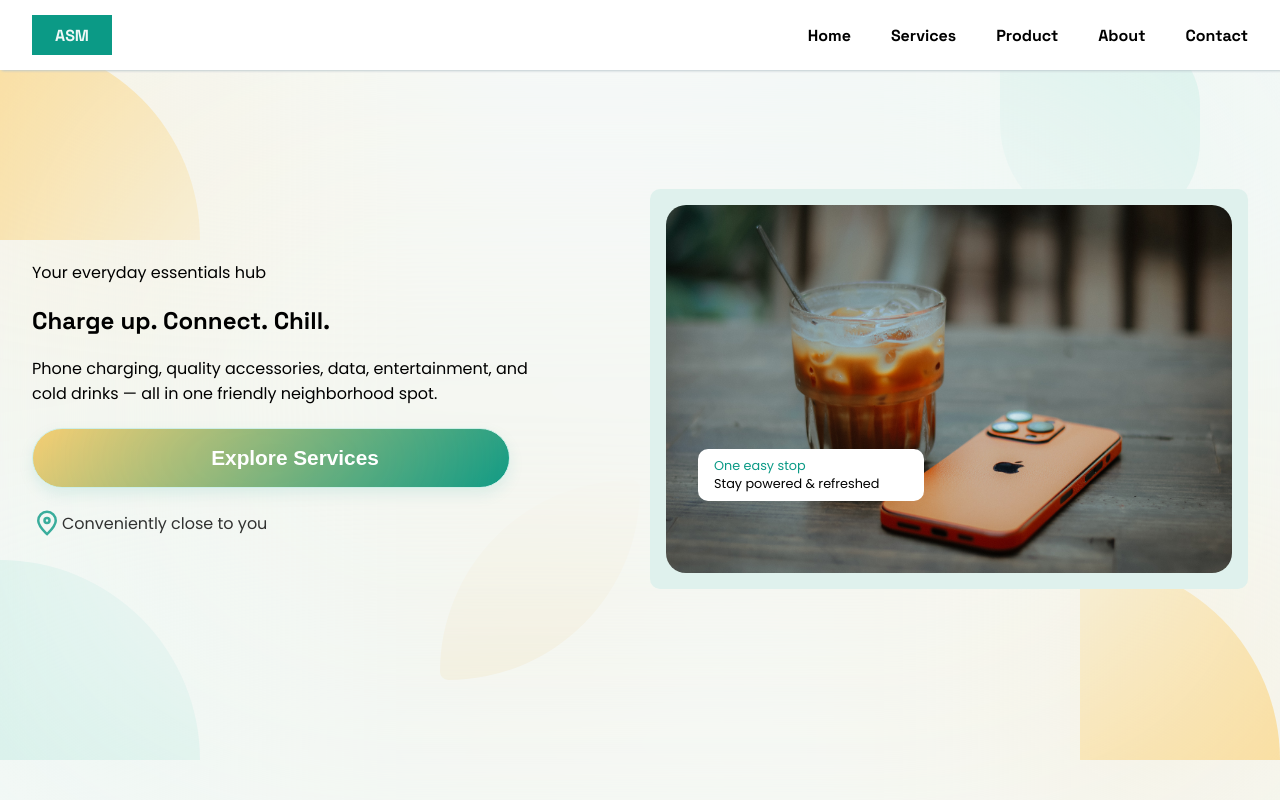
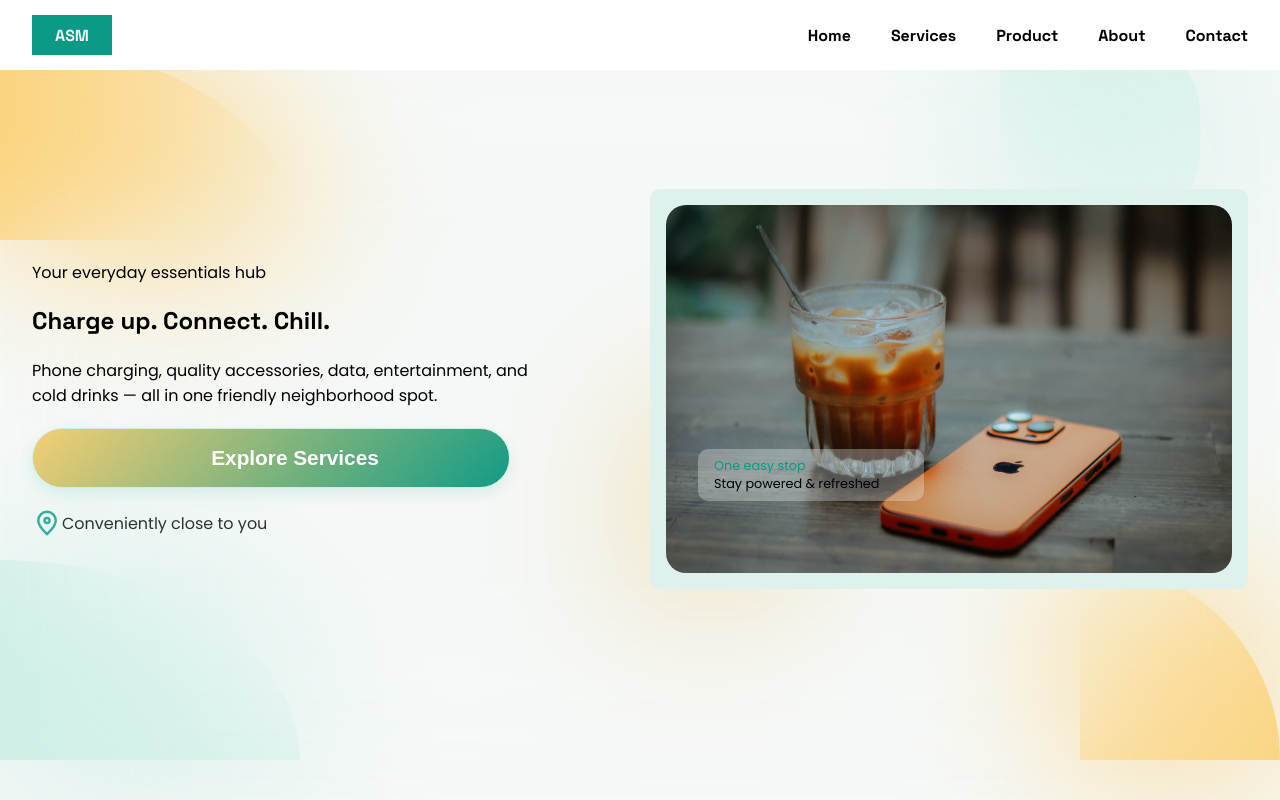
Before and after one commit to Mikaila-Dev/asm-shop, a React (Vite) app: page / in a window 1280 px wide. Shown: the top 800 px of the page. Built offline with nearby package versions, Linux system fonts and the light colour scheme; a web font is replaced by a local one.

Commit message:
change hero bg

```diff
--- a/src/Hero.jsx
+++ b/src/Hero.jsx
@@ -81,9 +81,11 @@ export const Hero = () => {
             <h1>Charge up. Connect. Chill.</h1>
         </motion.div>
 
-        <motion.div initial={{y: 2, opacity: 0}}
-         whileInView={{opacity: 1, y: -2}}
-         transition={{duration: 0.5, ease: "easeIn"}}
+        <motion.div
+        initial={{y: 0.3, opacity: 0}}
+         whileInView={{opacity: 1, y: -0.2}}
+         transition={{ duration: 0.3, ease: "backOut"}}
+
         className="hero-p">
           <p>Phone charging, quality accessories, data, entertainment, and cold drinks — all in one friendly neighborhood spot.</p>
         </motion.div>
--- a/src/css-file/header.css
+++ b/src/css-file/header.css
@@ -12,7 +12,7 @@ header {
     /* font-family: "montserrat"; */
     font-family: "space grotesk";
     font-weight: bold;
-    box-shadow: 2px 0px 3px #bcc8ce;
+    box-shadow: 1px 0px 1px #cccbcb00;
     justify-content: space-between;
 }
 .active {
@@ -40,6 +40,8 @@ header {
     display: flex;
     align-items: center;
     gap: 40px;
+    /* font-weight: 400;
+    font-size: 2rem; */
 }
 .nav-links li {
     list-style: none;
@@ -97,12 +99,18 @@ header {
     justify-content: space-between;
     align-items: start;
    }
+   .nav-links{
+    display: flex;
+    align-items: center;
+    gap: 10px;
+    /* font-weight: 200; */
+}
    .show {
     flex-direction: column;
     padding-top: 10px;
     display: flex;
     position: absolute;
-    gap: 40px;
+    /* gap: 40px; */
     top: 70px;
     left: 0;
      background: #ffffff;
@@ -125,6 +133,7 @@ header {
    }
    .link {
     margin-left: 2em;
+    padding: 0;
    }
    .contact-button {
     width: 70%;
--- a/src/css-file/hero.css
+++ b/src/css-file/hero.css
@@ -50,23 +50,23 @@
     background: #cceee7;
     border-radius: 10px 80px 100px 120px;
     position: absolute;
-    top: 2em;
+    top: 5vh;
     right: 5em;
 }
 .style-box2 {
-    background: #f0d9a6;
-    width: 200px;
+    background: #e9bf65;
+    width: 100px;
     display: flex;
     height: 200px;
     border-radius: 700px 30px 700px 30px;
     position: absolute;
-    top: 60vh;
-    right: 50%;
+    top: 50vh;
+    right: 40%;
 }
 
 .style-box3 {
-    background: #cceee7;
-    width: 200px;
+    background:  #cceee7;
+    width: 300px;
     display: flex;
     height: 200px;
     border-radius: 0 100% 0 0;
@@ -75,7 +75,7 @@
 }
 .style-box4 {
     background: #fcd073;
-    width: 200px;
+    width: 300px;
     display: flex;
     height: 200px;
     border-radius: 0 100% 0 0;
@@ -167,7 +167,8 @@
     opacity: 0.8;
 }
 .image-details {
-    background: white;
+    background: rgba(255, 255, 255, 0.295);
+    backdrop-filter: blur(150px);
     border-radius: 10px;
     display: flex;
     flex-direction: column;
@@ -185,8 +186,8 @@
 .hero {
     position: relative;
     /* top: 70px; */
-    background: #f5f8f73a;
-    backdrop-filter: blur(150px);
+    background: #f5f8f700;
+    backdrop-filter: blur(90px);
     width: 100%;
     min-height: 100vh;
 
```
